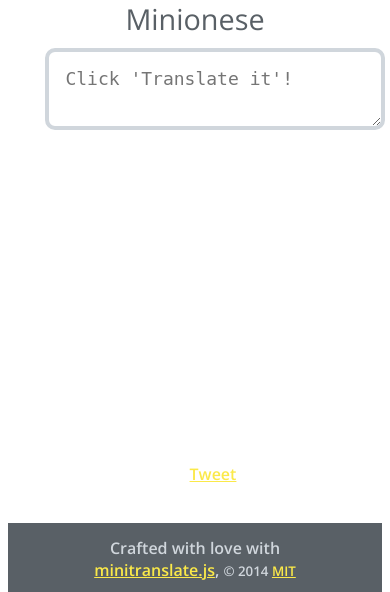
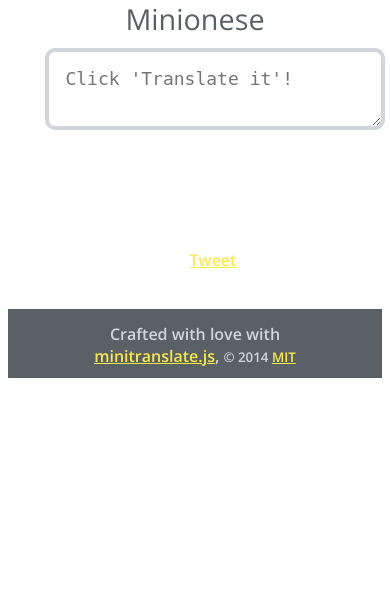
Before and after one commit to brycedorn/miniontranslator, a PHP site: page / in a window 390 px wide. Shown: the part 509-1101 px from the top of the page. After the commit the page ends 887 px from the top, so only its background shows below. Run offline with PHP 8.4, Linux system fonts and the light colour scheme; some libraries are stand-ins or nearby versions.

Commit message:
minor fixes

```diff
--- a/css/styles.css
+++ b/css/styles.css
@@ -143,7 +143,11 @@ hr {
 }
 @media screen and (max-width: 1093px) {
     #social-buttons {
-        display: none;
+        top: -100px;
+    }
+    footer h4 {
+        position: relative;
+        top: 12px;
     }
 }
 @media screen and (max-width: 992px) {
@@ -199,7 +203,7 @@ hr {
     }
     footer {
         position: relative;
-        bottom: -240px;
+        bottom: -14px;
         left: 0;
         margin: 24px 0 0 0;
         padding: 0;
```
